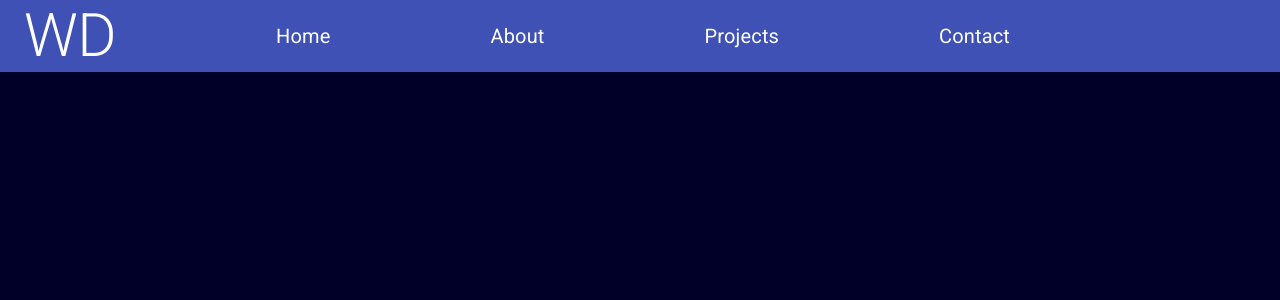
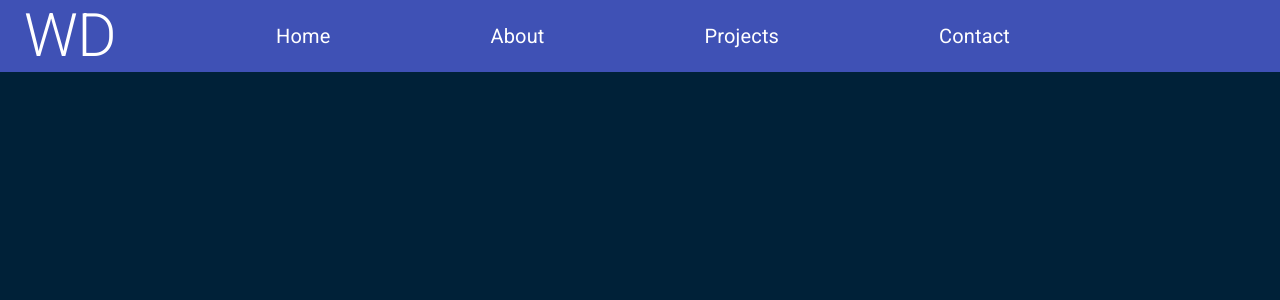
Before and after one commit to willdarkins/portfolio_darkins, a React (Create React App) app: page / in a window 1280 px wide. Shown: the top 300 px of the page. Built offline with nearby package versions, Linux system fonts and the light colour scheme.

Commit message:
changed background color of site header

```diff
--- a/src/App.css
+++ b/src/App.css
@@ -14,7 +14,7 @@
 }
 
 .App-header {
-  background-color: #000028;
+  background-color: #002138;
   min-height: 100vh;
   display: flex;
   flex-direction: column;
```
Also changed, not shown: src/assets/GIFS/tech-blog.gif.
